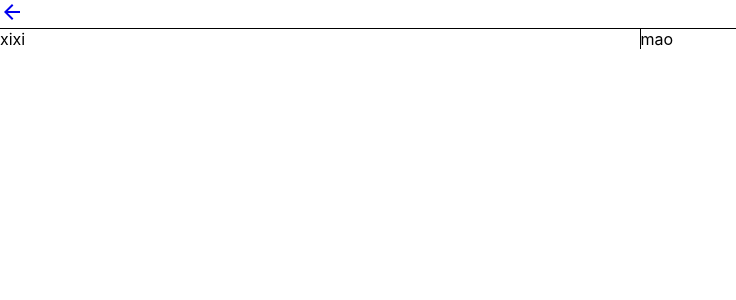
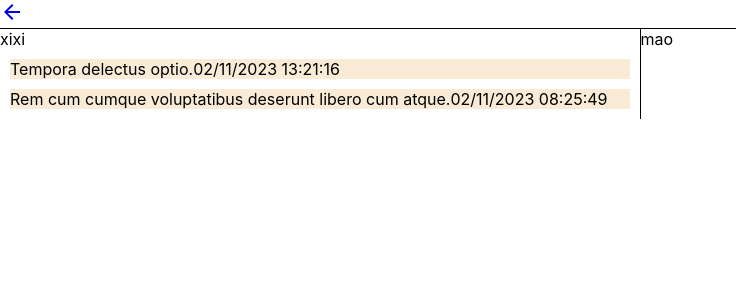
Before and after one commit to zhengyt1/FemmeHack-2023, a React (Create React App) app: page /detail in a window 1280 px wide. Shown: the top 300 px of the page, without its empty margins (0-736 px from the left). Built offline with nearby package versions, Linux system fonts and the light colour scheme.

Commit message:
Add event detail comments

```diff
--- /dev/null
+++ b/src/components/Comment.css
@@ -0,0 +1,5 @@
+.comment-container {
+    display: flex;
+    margin: 10px;
+    background-color: antiquewhite;
+}
--- /dev/null
+++ b/src/components/Comment.js
@@ -0,0 +1,33 @@
+import './Comment.css';
+export default function Comment(props) {
+    const {
+        pic,
+        text,
+        createdAt
+    } = props.comment;
+    const createdTime = new Date(createdAt);
+    function formatCommentTime(unformattedDateTime) {
+        var date = new Date(unformattedDateTime);
+        var dateStr =
+            ("00" + (date.getMonth() + 1)).slice(-2) + "/" +
+            ("00" + date.getDate()).slice(-2) + "/" +
+            date.getFullYear() + " " +
+            ("00" + date.getHours()).slice(-2) + ":" +
+            ("00" + date.getMinutes()).slice(-2) + ":" +
+            ("00" + date.getSeconds()).slice(-2);
+        return dateStr;
+    }
+    return (
+        <div className="comment-container">
+            {pic !== "" && (
+                <img className="comment-pic" src={pic} alt="comment-pic" />
+            )}
+            <div className="comment-text">
+                {text}
+            </div>
+            <div>
+                {formatCommentTime(createdTime)}
+            </div>
+        </div>
+    )
+}
--- a/src/components/Detail.js
+++ b/src/components/Detail.js
@@ -1,11 +1,35 @@
 import { Link } from 'react-router-dom';
 import ArrowBackIcon from '@mui/icons-material/ArrowBack';
 import './Detail.css';
+import Comment from './Comment';
+import { useEffect, useState } from 'react';
 
 export default function Detail() {
+	const [comments, setComments] = useState([]);
 	// const [eventTime, setventTime] = useState("");
-	async function fetchData() {
-	}
+	const comments_ = [
+		{
+			"createdAt": "2023-02-11T13:21:16.015Z",
+			"pic": "",
+			"event": "event 1",
+			"text": "Tempora delectus optio.",
+			"id": "1"
+		},
+		{
+			"createdAt": "2023-02-11T08:25:49.116Z",
+			"pic": "",
+			"event": "event 2",
+			"text": "Rem cum cumque voluptatibus deserunt libero cum atque.",
+			"id": "2"
+		},];
+	useEffect(() => {
+
+		if (comments_ !== undefined) {
+			setComments(comments_);
+		}
+	}, [])
+
+
 	return (
 		<div>
 			<Link to='/'>
@@ -14,6 +38,14 @@ export default function Detail() {
 			<div className='detail-container'>
 				<div className='detail-left'>
 					xixi
+					<div>
+						{
+							comments.map((comment, k) => (
+								<Comment comment={comment} />
+							))
+						}
+					</div>
+
 				</div>
 				<div className='detail-right'>
 					mao
--- a/src/components/Home.js
+++ b/src/components/Home.js
@@ -35,6 +35,7 @@ export default function Home() {
 			// 	"id": "1"
 			//   },
 
+			// Transfer array to dictionary
 			const eventsdict = eventsData.reduce((eventsdict, event) => {
 				const eventDate = formatDate(event.eventTime);
 				if (eventsdict[eventDate] !== undefined)
@@ -44,6 +45,8 @@ export default function Home() {
 				}
 				return eventsdict;
 			}, {});
+
+			// Transfer dictionary to array
 			var dateEventsArray = [];
 			for (const [key, value] of Object.entries(eventsdict)) {
 				console.log(key, value);
@@ -62,7 +65,6 @@ export default function Home() {
 				console.log(dateEventsArray);
 				setData(dateEventsArray);
 			}
-			// console.log(data);
 		}
 
 		fetchData();
```
